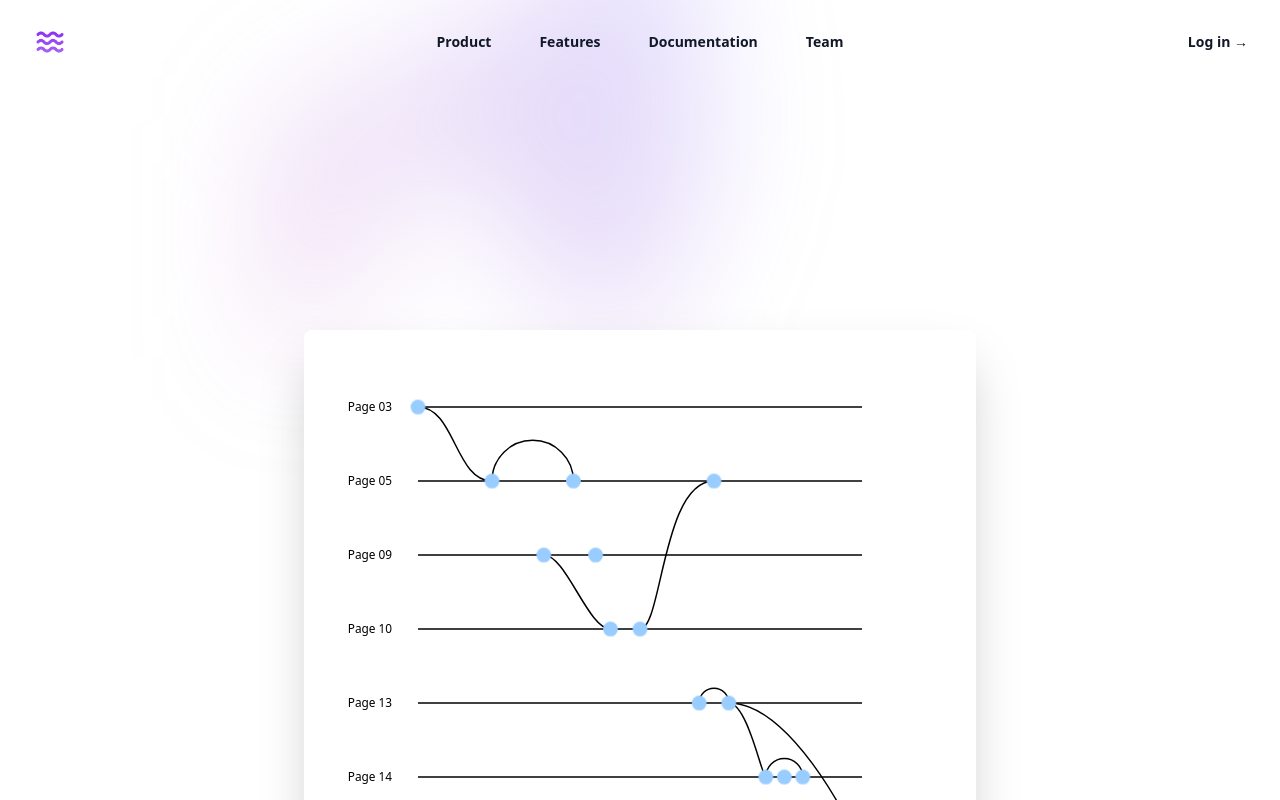
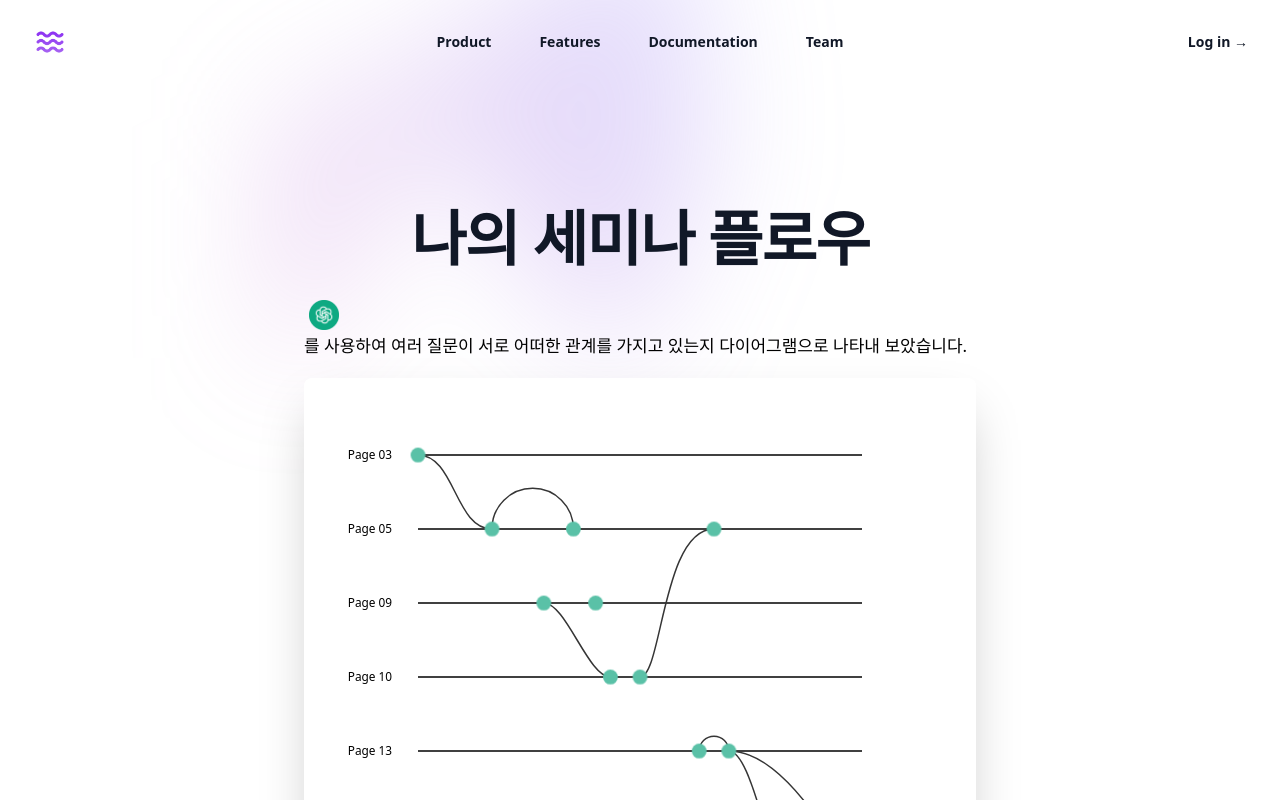
Before and after one commit to sanakang0615/SeminarFlow, a React (Create React App) app: page /diagram in a window 1280 px wide. Shown: the top 800 px of the page. Built offline with nearby package versions, Linux system fonts and the light colour scheme.

Commit message:
Add Button Layout

```diff
--- a/src/App.css
+++ b/src/App.css
@@ -113,9 +113,7 @@
   animation: floatUp 0.5s ease-out forwards; /* Ensure the animation stays at its last frame */
 }
 
-svg {
-  overflow: visible; /* Allows elements to be visible outside the viewBox if needed */
-}
+
 
 @keyframes slideInFromLeft {
   from {
--- a/src/App.js
+++ b/src/App.js
@@ -14,15 +14,17 @@ function App() {
     <Router>
       <div className="App">
         <Routes>
-          <Route path="/" element={<Layout><LandingComponent /></Layout>} />
+          <Route path="/" element={<Layout component={<LandingComponent />} buttonText="분석 시작하기" buttonLink="/question"/>} />
           <Route
             path="/question"
             element={
-              <Layout>
+              <Layout
+              component={
+                <>
                   <Status
                     textHead="질의응답 톺아보기."
                     textBody={
-                    <div className='image-text-container' style={{ display: 'flex', flexWrap: 'wrap', alignItems: 'flex-start', marginBottom: '10px'}}>
+                      <div className='image-text-container' style={{ display: 'flex', flexWrap: 'wrap', alignItems: 'flex-start', marginBottom: '40px'}}>
                         <img src={ImageClova} alt="" style={{ marginRight: "5px" }} />
                         <text> 그리고 </text>
                         <img src={ImageGpt} style={{ marginLeft: "5px", marginRight: "5px" }} alt="" />
@@ -31,8 +33,21 @@ function App() {
                       }
                   />
                   <QuestionCard/>
-              </Layout>} />
-          <Route path="/diagram" element={<Layout><SeminarFlowDiagram/></Layout>} />
+                </>
+                }
+               buttonText="다이어그램으로 확인하기"
+               buttonLink="/diagram"
+              />
+              } />
+          <Route path="/diagram" element={<Layout component={<><Status
+                    textHead="나의 세미나 플로우"
+                    textBody={
+                      <div className='image-text-container' style={{ display: 'flex', flexWrap: 'wrap', alignItems: 'center', marginBottom: '40px'}}>
+                        <img src={ImageGpt} style={{ marginLeft: "5px", marginRight: "5px" }} alt="" />
+                        <text >를 사용하여 여러 질문이 서로 어떠한 관계를 가지고 있는지 다이어그램으로 나타내 보았습니다.</text>
+                      </div>
+                      }
+                  /><SeminarFlowDiagram/></>}></Layout>} />
         </Routes>
       </div>
     </Router>
--- a/src/components/LandingComponent.js
+++ b/src/components/LandingComponent.js
@@ -22,7 +22,7 @@ export default function Example() {
           <text className="text-gray-600 whitespace-nowrap" style={{fontWeight: "500"}}>Upload a voice recording file</text>
         </div>
     </div>
-      <div className="mt-10 flex items-center justify-center gap-x-6">
+      {/* <div className="mt-10 flex items-center justify-center gap-x-6">
         <a
           href="/question"
           className="rounded-md px-3.5 py-2.5 text-sm font-semibold text-white shadow-sm hover:bg-indigo-500 focus-visible:outline focus-visible:outline-2 focus-visible:outline-offset-2 focus-visible:outline-indigo-600"
@@ -33,7 +33,7 @@ export default function Example() {
         <a href="#" className="text-sm font-semibold leading-6 text-gray-900">
           Learn more <span aria-hidden="true">→</span>
         </a>
-      </div>
+      </div> */}
     </div>
   )
 }
--- a/src/components/Layout.js
+++ b/src/components/Layout.js
@@ -12,7 +12,7 @@ const navigation = [
   { name: 'Team', href: '/' },
 ]
 
-export default function Layout({children}) {
+export default function Layout({component, buttonText, buttonLink}) {
   const [mobileMenuOpen, setMobileMenuOpen] = useState(false)
 
   return (
@@ -113,10 +113,26 @@ export default function Layout({children}) {
             className="relative left-[calc(50%-11rem)] aspect-[1155/678] w-[36.125rem] -translate-x-1/2 rotate-[30deg] bg-gradient-to-tr from-[#ff80b5] to-[#9089fc] opacity-30 sm:left-[calc(50%-30rem)] sm:w-[72.1875rem]"
           />
         </div>
-        <div className="mx-auto max-w-2xl py-32 sm:py-48 lg:py-56">
-          {/* Children Component */}
-          {children}
+        <div className="mx-auto max-w-2xl py-10 sm:py-22 lg:py-34">
+          {/* component Component */}
+          {component}
         </div>
+        {
+          buttonText
+          ?<div className="flex items-center justify-center gap-x-6">
+          <a
+            href={buttonLink}
+            className="rounded-md px-3.5 py-2.5 text-sm font-semibold text-white shadow-sm hover:bg-indigo-500 focus-visible:outline focus-visible:outline-2 focus-visible:outline-offset-2 focus-visible:outline-indigo-600"
+            style={{ backgroundColor: 'rgba(118, 32, 214, 1)', marginTop: '20px', opacity: "0.9"}}
+          >
+            {buttonText}
+          </a>
+          <a href="#" className="text-sm font-semibold leading-6 text-gray-900" style={{marginTop: '20px'}}>
+            Learn more <span aria-hidden="true">→</span>
+          </a>
+        </div>
+        :<></>
+        }
         <div
           aria-hidden="true"
           className="absolute inset-x-0 top-[calc(100%-13rem)] -z-10 transform-gpu overflow-hidden blur-3xl sm:top-[calc(100%-30rem)]"
--- a/src/components/SeminarFlowDiagram.js
+++ b/src/components/SeminarFlowDiagram.js
@@ -32,8 +32,8 @@ const SeminarFlowDiagram = () => {
 
   return (
     <div className="flex items-center justify-center min-h-screen">
-      <div className="w-[800px] h-[700px] p-10 bg-white shadow-2xl rounded-lg">
-        <svg viewBox="0 0 800 720" className="w-full h-auto"> {/* Increased height in viewBox */}
+      <div className="w-[800px] h-auto p-10 bg-white shadow-2xl rounded-lg" style={{ marginTop: '-300px' }}>
+        <svg viewBox="0 0 800 720" className="w-full h-auto" > {/* Increased height in viewBox */}
 
           <g transform="translate(0, 700)"> {/* Adjust this to position time scale within new layout */}
             {[...Array(10)].map((_, i) => (
@@ -78,36 +78,36 @@ const SeminarFlowDiagram = () => {
             <line x1="100" y1="650" x2="700" y2="650" stroke="black" strokeWidth="2" />
           </g>
 
-          <path d="M 100 50 C 150 50, 150 150, 200 150" stroke="black" strokeWidth="2" fill="none" className="line-animation"/>
-          <path d="M 270 250 C 300 250, 330 350, 360 350" stroke="black" strokeWidth="2" fill="none" className="line-animation" />
-          <path d="M 480 450 A 20 20 0 0 1 520 450" stroke="black" strokeWidth="2" fill="none" className="line-animation"/>
-          <path d="M 400 350 C 430 350, 430 150, 500 150" stroke="black" strokeWidth="2" fill="none" className="line-animation" />
-          <path d="M 520 450 C 545 450, 565 550, 570 550" stroke="black" strokeWidth="2" fill="none" className="line-animation" />
-          <path d="M 520 450 C 600 450, 680 600, 700 650" stroke="black" strokeWidth="2" fill="none" className="line-animation" />
-          <path d="M 200 150 A 20 20 0 0 1 310 150" stroke="black" strokeWidth="2" fill="none" className="line-animation"/>
-          <path d="M 570 550 A 20 20 0 0 1 620 550" stroke="black" strokeWidth="2" fill="none" className="line-animation"/>
+          <path d="M 100 50 C 150 50, 150 150, 200 150" stroke="#353535" strokeWidth="2" fill="none" className="line-animation"/>
+          <path d="M 270 250 C 300 250, 330 350, 360 350" stroke="#353535" strokeWidth="2" fill="none" className="line-animation" />
+          <path d="M 480 450 A 20 20 0 0 1 520 450" stroke="#353535" strokeWidth="2" fill="none" className="line-animation"/>
+          <path d="M 400 350 C 430 350, 430 150, 500 150" stroke="#353535" strokeWidth="2" fill="none" className="line-animation" />
+          <path d="M 520 450 C 545 450, 565 550, 570 550" stroke="#353535" strokeWidth="2" fill="none" className="line-animation" />
+          <path d="M 520 450 C 600 450, 680 600, 700 650" stroke="#353535" strokeWidth="2" fill="none" className="line-animation" />
+          <path d="M 200 150 A 20 20 0 0 1 310 150" stroke="#353535" strokeWidth="2" fill="none" className="line-animation"/>
+          <path d="M 570 550 A 20 20 0 0 1 620 550" stroke="#353535" strokeWidth="2" fill="none" className="line-animation"/>
 
 
           {/* Circles */}
-          <circle cx="100" cy="50" r="10" fill="#99ccff"
+          <circle cx="100" cy="50" r="10" fill="#5AC1A7"
             onMouseEnter={(e) => showTooltip(e, 'Page 1 Start', 100, 50)}
             onMouseLeave={hideTooltip}
             onClick={(e) => toggleTooltip(e, 'Page 1 Start', 100, 50)}
             className="circle-animation"
           />
-          <circle cx="200" cy="150" r="10" fill="#99ccff" className="circle-animation"/>
-          <circle cx="310" cy="150" r="10" fill="#99ccff" className="circle-animation"/>
-          <circle cx="270" cy="250" r="10" fill="#99ccff" className="circle-animation"/>
-          <circle cx="340" cy="250" r="10" fill="#99ccff" className="circle-animation"/>
-          <circle cx="360" cy="350" r="10" fill="#99ccff" className="circle-animation"/>
-          <circle cx="400" cy="350" r="10" fill="#99ccff" className="circle-animation"/>
-          <circle cx="500" cy="150" r="10" fill="#99ccff" className="circle-animation"/>
-          <circle cx="480" cy="450" r="10" fill="#99ccff" className="circle-animation"/>
-          <circle cx="520" cy="450" r="10" fill="#99ccff" className="circle-animation"/>
-          <circle cx="570" cy="550" r="10" fill="#99ccff" className="circle-animation"/>
-          <circle cx="595" cy="550" r="10" fill="#99ccff" className="circle-animation"/>
-          <circle cx="620" cy="550" r="10" fill="#99ccff" className="circle-animation"/>
-          <circle cx="700" cy="650" r="10" fill="#99ccff" className="circle-animation"/>
+          <circle cx="200" cy="150" r="10" fill="#5AC1A7" className="circle-animation"/>
+          <circle cx="310" cy="150" r="10" fill="#5AC1A7" className="circle-animation"/>
+          <circle cx="270" cy="250" r="10" fill="#5AC1A7" className="circle-animation"/>
+          <circle cx="340" cy="250" r="10" fill="#5AC1A7" className="circle-animation"/>
+          <circle cx="360" cy="350" r="10" fill="#5AC1A7" className="circle-animation"/>
+          <circle cx="400" cy="350" r="10" fill="#5AC1A7" className="circle-animation"/>
+          <circle cx="500" cy="150" r="10" fill="#5AC1A7" className="circle-animation"/>
+          <circle cx="480" cy="450" r="10" fill="#5AC1A7" className="circle-animation"/>
+          <circle cx="520" cy="450" r="10" fill="#5AC1A7" className="circle-animation"/>
+          <circle cx="570" cy="550" r="10" fill="#5AC1A7" className="circle-animation"/>
+          <circle cx="595" cy="550" r="10" fill="#5AC1A7" className="circle-animation"/>
+          <circle cx="620" cy="550" r="10" fill="#5AC1A7" className="circle-animation"/>
+          <circle cx="700" cy="650" r="10" fill="#5AC1A7" className="circle-animation"/>
 
           </svg>
 
--- a/src/components/Status.js
+++ b/src/components/Status.js
@@ -3,7 +3,7 @@ import React from 'react';
 
 export default function Example({textHead, textBody}) {
   return (
-    <div className="text-center">
+    <div className="text-center mt-28 ">
       <h1 className="text-3xl font-bold tracking-tight text-gray-900 sm:text-6xl">
        {textHead}
       </h1>
```
Lines whose indentation alone changed are shown as unchanged.
